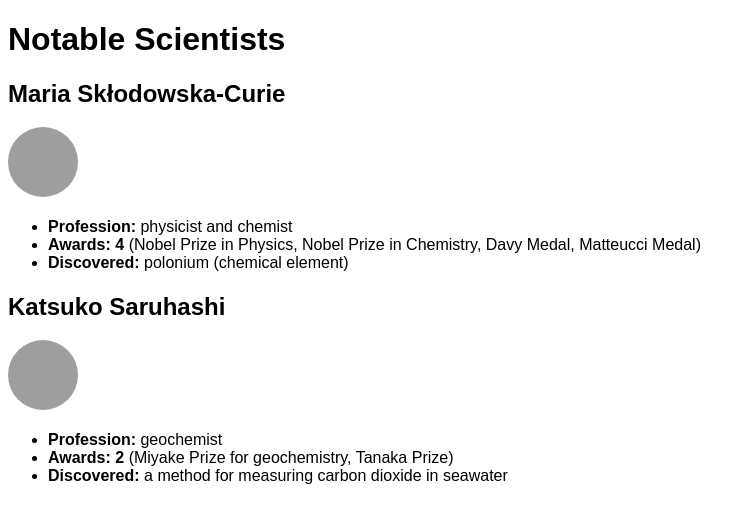
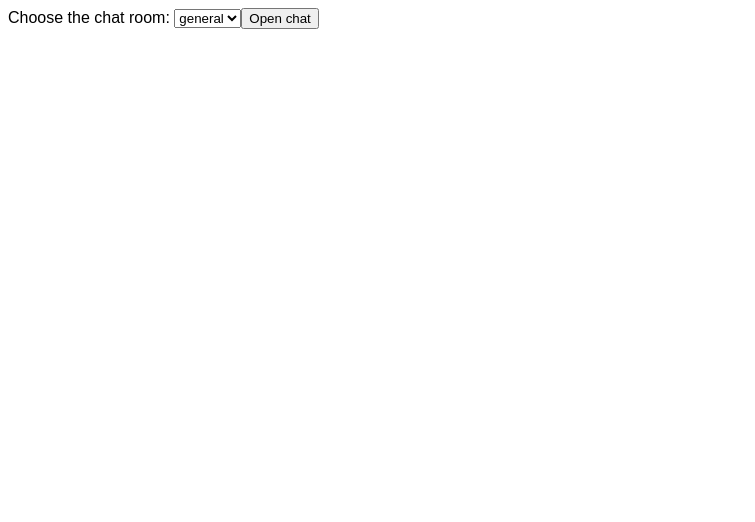
Before and after one commit to Akbar-Widya/react_props, a React (Vite) app: page / in a window 1280 px wide. Shown: the top 522 px of the page, without its empty margins (0-755 px from the left). Built offline with nearby package versions, Linux system fonts and the light colour scheme; grey boxes are pictures that could not be loaded.

Commit message:
topic: comp lifecycle: lifecycle of reactive effect

```diff
--- a/src/App.jsx
+++ b/src/App.jsx
@@ -1,64 +1,38 @@
-import { getImageUrl } from './utils.js';
+import { useState, useEffect } from 'react';
+import { createConnection } from './utils';
 
-function Profile({
-  imageId,
-  name,
-  profession,
-  awards,
-  discovery,
-  imageSize = 70
-}) {
+const serverUrl = 'https://localhost:1234';
+
+function ChatRoom({ roomId }) {
+  useEffect(() => {
+    const connection = createConnection(serverUrl, roomId);
+    connection.connect();
+    return () => connection.disconnect();
+  }, [roomId]);
+  return <h1>Welcome to the {roomId} room!</h1>;
+}
+
+export default function App() {
+  const [roomId, setRoomId] = useState('general');
+  const [show, setShow] = useState(false);
   return (
-    <section className="profile">
-      <h2>{name}</h2>
-      <img
-        className="avatar"
-        src={getImageUrl(imageId)}
-        alt={name}
-        width={imageSize}
-        height={imageSize}
-      />
-      <ul>
-        <li><b>Profession:</b> {profession}</li>
-        <li>
-          <b>Awards: {awards.length} </b>
-          ({awards.join(', ')})
-        </li>
-        <li>
-          <b>Discovered: </b>
-          {discovery}
-        </li>
-      </ul>
-    </section>
+    <>
+      <label>
+        Choose the chat room:{' '}
+        <select
+          value={roomId}
+          onChange={e => setRoomId(e.target.value)}
+        >
+          <option value="general">general</option>
+          <option value="travel">travel</option>
+          <option value="music">music</option>
+        </select>
+      </label>
+      <button onClick={() => setShow(!show)}>
+        {show ? 'Close chat' : 'Open chat'}
+      </button>
+      {show && <hr />}
+      {show && <ChatRoom roomId={roomId} />}
+    </>
   );
 }
-
-export default function Gallery() {
-  return (
-    <div>
-      <h1>Notable Scientists</h1>
-      <Profile
-        imageId="szV5sdG"
-        name="Maria Skłodowska-Curie"
-        profession="physicist and chemist"
-        discovery="polonium (chemical element)"
-        awards={[
-          'Nobel Prize in Physics',
-          'Nobel Prize in Chemistry',
-          'Davy Medal',
-          'Matteucci Medal'
-        ]}
-      />
-      <Profile
-        imageId='YfeOqp2'
-        name='Katsuko Saruhashi'
-        profession='geochemist'
-        discovery="a method for measuring carbon dioxide in seawater"
-        awards={[
-          'Miyake Prize for geochemistry',
-          'Tanaka Prize'
-        ]}
-      />
-    </div>
-  );
-}
--- a/src/utils.js
+++ b/src/utils.js
@@ -4,3 +4,15 @@ export const getImageUrl = (person, size = 's') => {
    size +
    '.jpg'
 }
+
+export function createConnection(serverUrl, roomId) {
+  // A real implementation would actually connect to the server
+  return {
+    connect() {
+      console.log('✅ Connecting to "' + roomId + '" room at ' + serverUrl + '...');
+    },
+    disconnect() {
+      console.log('❌ Disconnected from "' + roomId + '" room at ' + serverUrl);
+    }
+  };
+}
```
